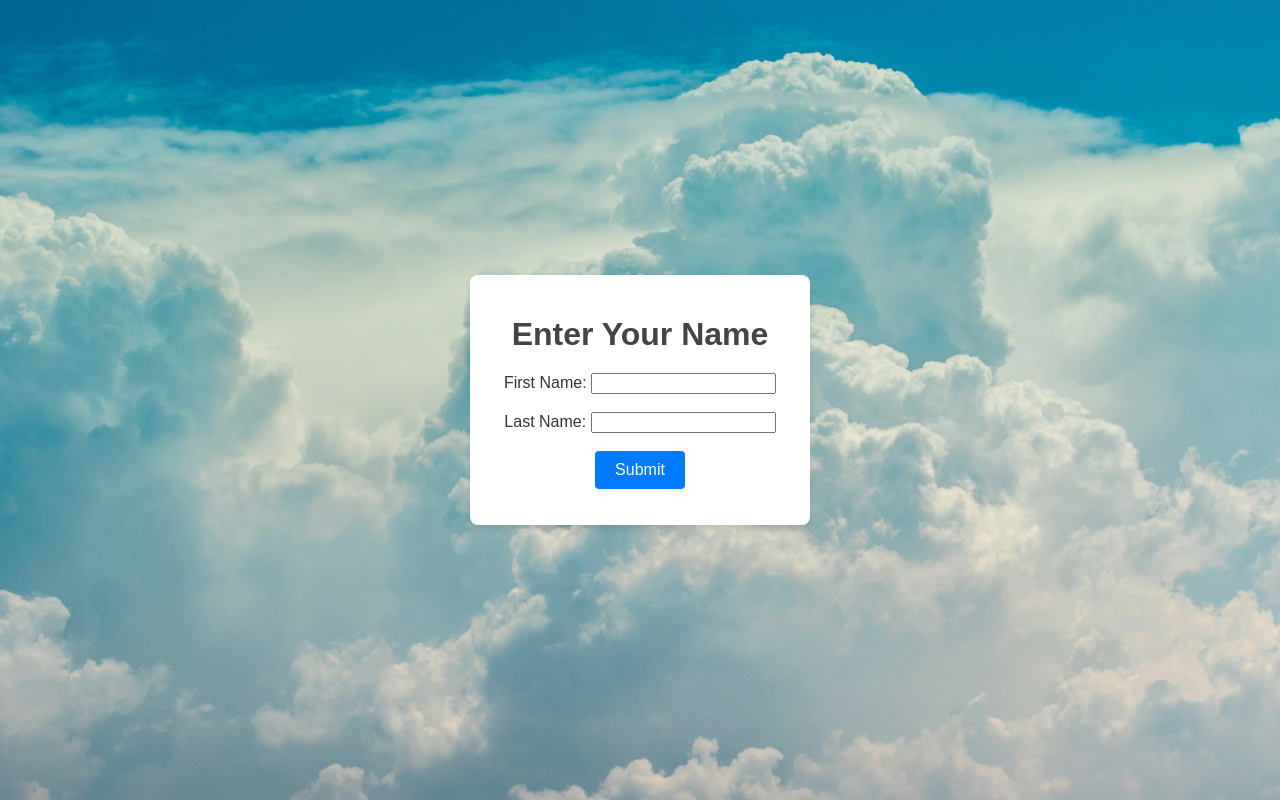
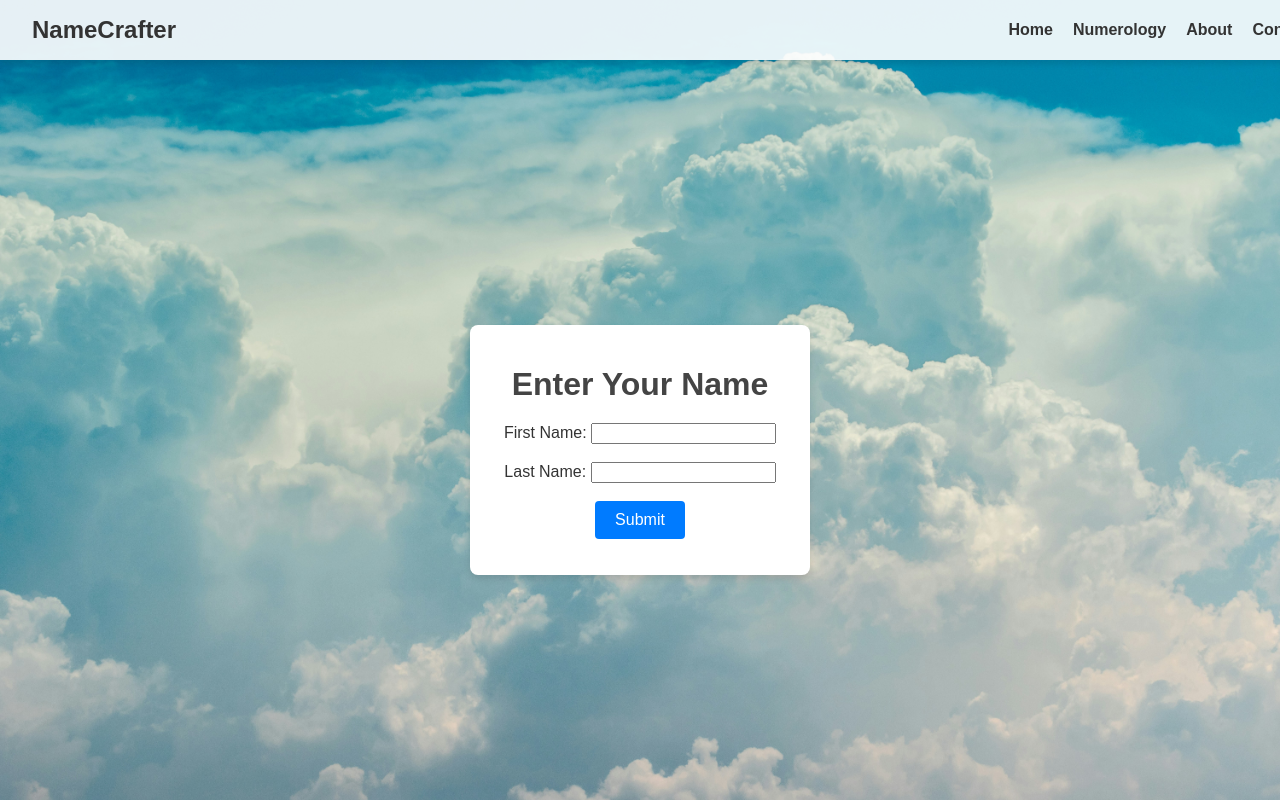
Before and after one commit to alr04/namecrafter, a Django app: page /numerology/ in a window 1280 px wide. Run offline with Django 4.2, Linux system fonts and the light colour scheme.

Commit message:
nav bar, for numerology page

```diff
--- a/numerology/templates/numerology/name_input.html
+++ b/numerology/templates/numerology/name_input.html
@@ -20,6 +20,7 @@
             height: 100vh;
         }
         .container {
+            margin-top: 100px;
             background: #fff;
             padding: 20px;
             border-radius: 8px;
@@ -43,8 +44,65 @@
         button:hover {
             background-color: #0056b3;
         }
+
+
+
+        .navbar {
+            display: flex;
+            justify-content: space-between;
+            align-items: center;
+            padding: 1rem 2rem;
+            background-color:rgba(255, 255, 255, 0.9);
+            box-shadow: 0 4px 6px rgba(0,0,0,0.1);
+            position: fixed;
+            width: 100%;
+            top:0;
+            left: 0;
+        }
+
+        .navbar-brand {
+            font-size: 1.5rem;
+            font-weight: bold;
+        }
+
+        .nav-links {
+            list-style: none;
+            display: flex;
+            margin: 0;
+            padding: 0;
+        }
+
+        .nav-links li {
+            margin-left: 20px;
+        }
+
+        .nav-links a {
+            text-decoration: none;
+            color: #333;
+            font-weight: bold;
+        }
+
+        .nav-links a:hover {
+            color: #007bff; /* Optional hover color */
+        }
+
     </style>
 </head>
+
+     <!-- Navbar -->
+     <nav>
+        <div class="navbar">
+            <div class="navbar-brand">NameCrafter</div>
+            <ul class="nav-links">
+                <li><a href=#>Home</a></li>
+                <li><a href="{% url 'name_input' %}">Numerology</a></li>
+                <li><a href= #>About</a></li>
+                <li><a href= #>Contact</a></li>
+            </ul>
+        </div>
+    </nav>
+
+
     <div class="container">
         <h1>Enter Your Name</h1>
             <form method="post">
```
Also changed, not shown: db.sqlite3.
